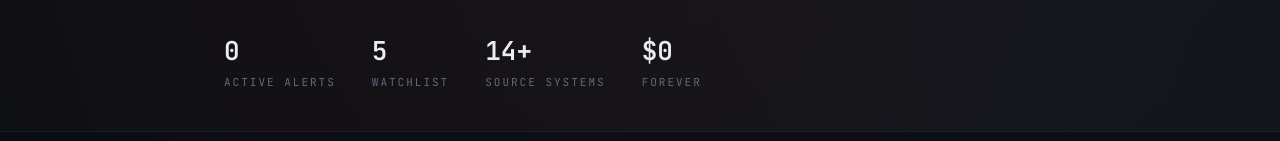
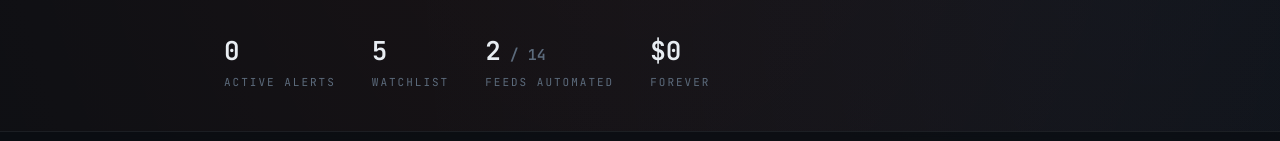
Before and after one commit to DrP-Analytics/addint, a plain HTML site: page site/index.html in a window 1280 px wide. Shown: the part 278-419 px from the top of the page. Drawn offline with Linux system fonts and the light colour scheme.

Commit message:
Update index.html
changed the number of feeds that is shown active as currently I only have 2 out of 14 available.

```diff
--- a/site/index.html
+++ b/site/index.html
@@ -108,7 +108,7 @@
     <div class="statrow">
       <div class="stat"><div class="n" id="stAlert">–</div><div class="l">Active alerts</div></div>
       <div class="stat"><div class="n" id="stWatch">–</div><div class="l">Watchlist</div></div>
-      <div class="stat"><div class="n" id="stSrc">14+</div><div class="l">Source systems</div></div>
+      <div class="stat"><div class="n" id="stSrc">2<span style="font-size:15px;color:#5c6b7c"> / 14</span></div><div class="l">Feeds automated</div></div>
       <div class="stat"><div class="n">$0</div><div class="l">Forever</div></div>
     </div>
   </div>
```
